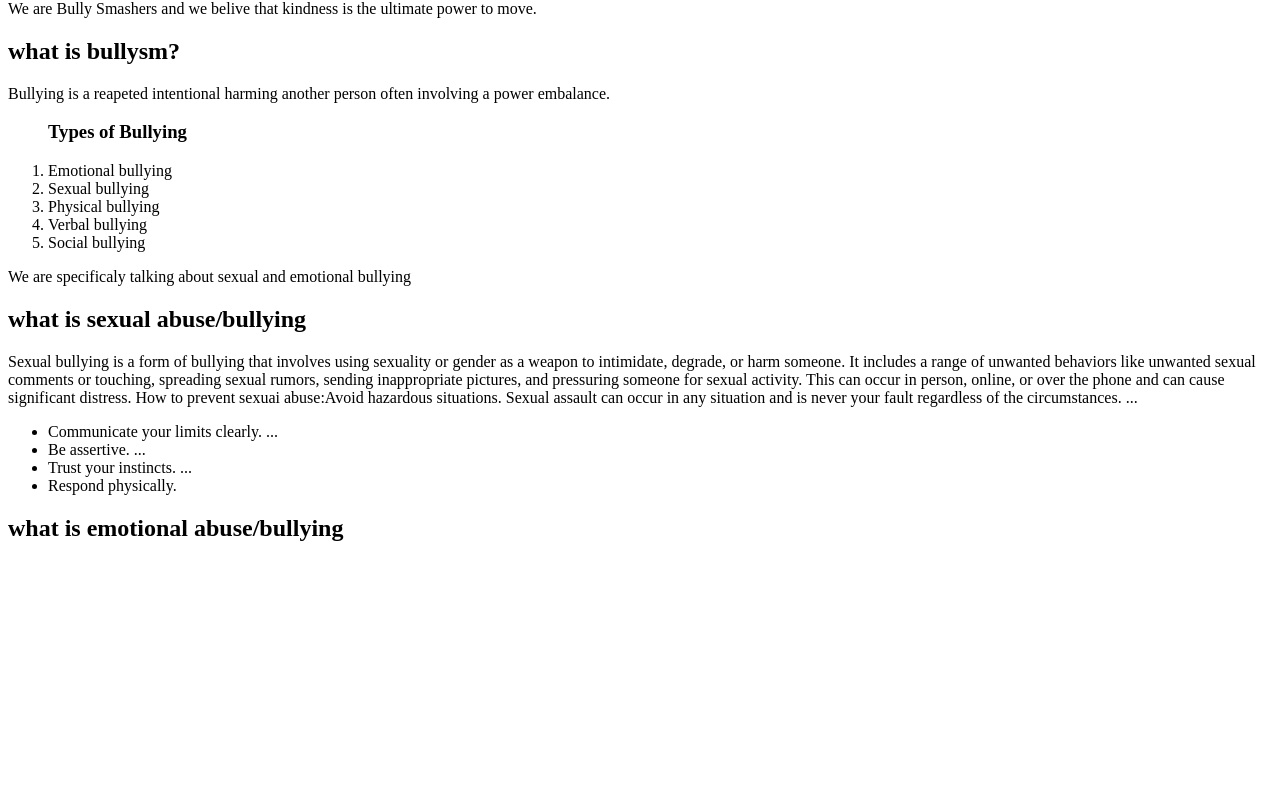
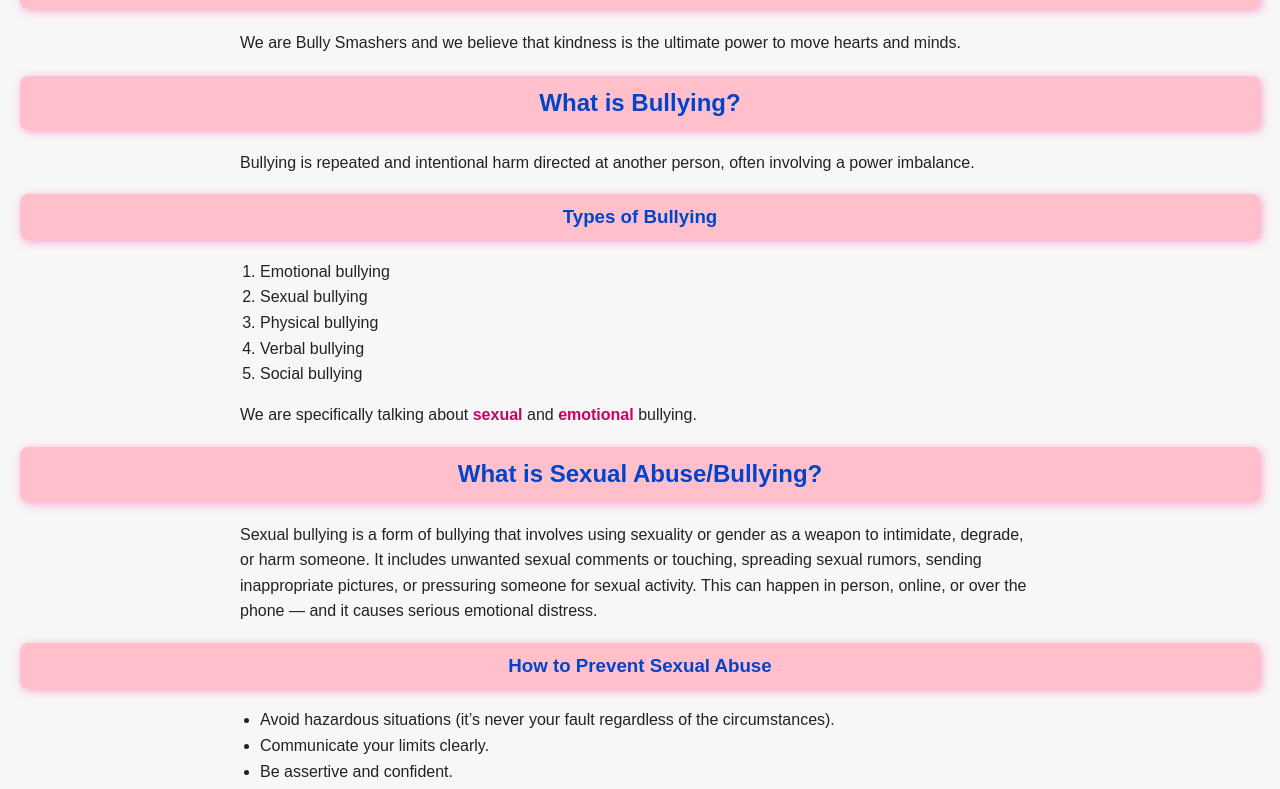
Before and after one commit to MamaKbubu/BullySmashers, a plain HTML site: page index.html in a window 1280 px wide. Shown: the part 80-869 px from the top of the page. Before the commit the page ends 800 px from the top, so only its background shows below. Drawn offline with Linux system fonts and the light colour scheme.

Commit message:
two styles were added

```diff
--- a/index.html
+++ b/index.html
@@ -1,28 +1,52 @@
 <!DOCTYPE html>
-<html>
+<html lang="en">
 <head>
-<title>HTML BULLY BOXERS</title>
+  <meta charset="UTF-8">
+  <meta name="viewport" content="width=device-width, initial-scale=1.0">
+  <title>HTML Bully Boxers</title>
+  <link rel="stylesheet" href="styles.css">
 </head>
 <body>
   <h1>Welcome to Bully Smashers</h1>
-    <p>We are Bully Smashers and we belive that kindness is the ultimate power to move.
-    <h2> what is bullysm? </h2>
-    Bullying is a reapeted intentional harming another person often involving a power embalance.</p>
-  <ol><h3>Types of Bullying</h3>
+
+  <p>We are Bully Smashers and we believe that kindness is the ultimate power to move hearts and minds.</p>
+
+  <h2>What is Bullying?</h2>
+  <p>Bullying is repeated and intentional harm directed at another person, often involving a power imbalance.</p>
+
+  <h3>Types of Bullying</h3>
+  <ol>
     <li>Emotional bullying</li>
     <li>Sexual bullying</li>
     <li>Physical bullying</li>
     <li>Verbal bullying</li>
     <li>Social bullying</li>
   </ol>
-  <p>We are specificaly talking about sexual and emotional bullying
-  <h2>what is sexual abuse/bullying</h2>
-  <p>Sexual bullying is a form of bullying that involves using sexuality or gender as a weapon to intimidate, degrade, or harm someone. It includes a range of unwanted behaviors like unwanted sexual comments or touching, spreading sexual rumors, sending inappropriate pictures, and pressuring someone for sexual activity. This can occur in person, online, or over the phone and can cause significant distress. How to prevent sexuai abuse:Avoid hazardous situations. Sexual assault can occur in any situation and is never your fault regardless of the circumstances. ...
+
+  <p>We are specifically talking about <strong>sexual</strong> and <strong>emotional</strong> bullying.</p>
+
+  <h2>What is Sexual Abuse/Bullying?</h2>
+  <p>
+    Sexual bullying is a form of bullying that involves using sexuality or gender as a weapon to intimidate, degrade, or harm someone.
+    It includes unwanted sexual comments or touching, spreading sexual rumors, sending inappropriate pictures, or pressuring someone
+    for sexual activity. This can happen in person, online, or over the phone — and it causes serious emotional distress.
+  </p>
+
+  <h3>How to Prevent Sexual Abuse</h3>
   <ul>
-<li>Communicate your limits clearly. ...</li>
-<li>Be assertive. ...</li>
-<li>Trust your instincts. ...</li>
-<li>Respond physically.</li>
+    <li>Avoid hazardous situations (it’s never your fault regardless of the circumstances).</li>
+    <li>Communicate your limits clearly.</li>
+    <li>Be assertive and confident.</li>
+    <li>Trust your instincts.</li>
+    <li>Respond physically if needed to get away and seek help immediately.</li>
   </ul>
+
+  <h2>What is Emotional Abuse/Bullying?</h2>
+  <p>
+    Emotional bullying involves actions meant to hurt someone’s feelings, self-esteem, or mental well-being.
+    It includes teasing, isolating someone from friends, spreading lies, and manipulating emotions to cause pain.
+    This kind of bullying can be just as harmful as physical bullying.
   </p>
-  <h2>what is emotional abuse/bullying</h2>
+</body>
+</html>
+🎨
--- a/styles.css
+++ b/styles.css
@@ -0,0 +1,33 @@
+body {
+  background-color: #f7f7f7;
+  font-family: Arial, sans-serif;
+  color: #222;
+  line-height: 1.6;
+  margin: 20px;
+}
+
+/* Headings */
+h1, h2, h3 {
+  color: #0044cc; /* blue text */
+  text-align: center;
+  padding: 8px;
+  border-radius: 8px;
+  background-color: pink; /* pink background */
+  box-shadow: 2px 2px 10px rgba(255, 105, 180, 0.6); /* pink shadow */
+}
+
+/* Paragraphs and lists */
+p, ul, ol {
+  max-width: 800px;
+  margin: 15px auto;
+}
+
+/* Lists */
+ul, ol {
+  padding-left: 40px;
+}
+
+/* Optional: emphasize bold text */
+strong {
+  color: #cc0066;
+}
```
Also changed, not shown: style.css (added). Lines whose indentation alone changed are shown as unchanged.
